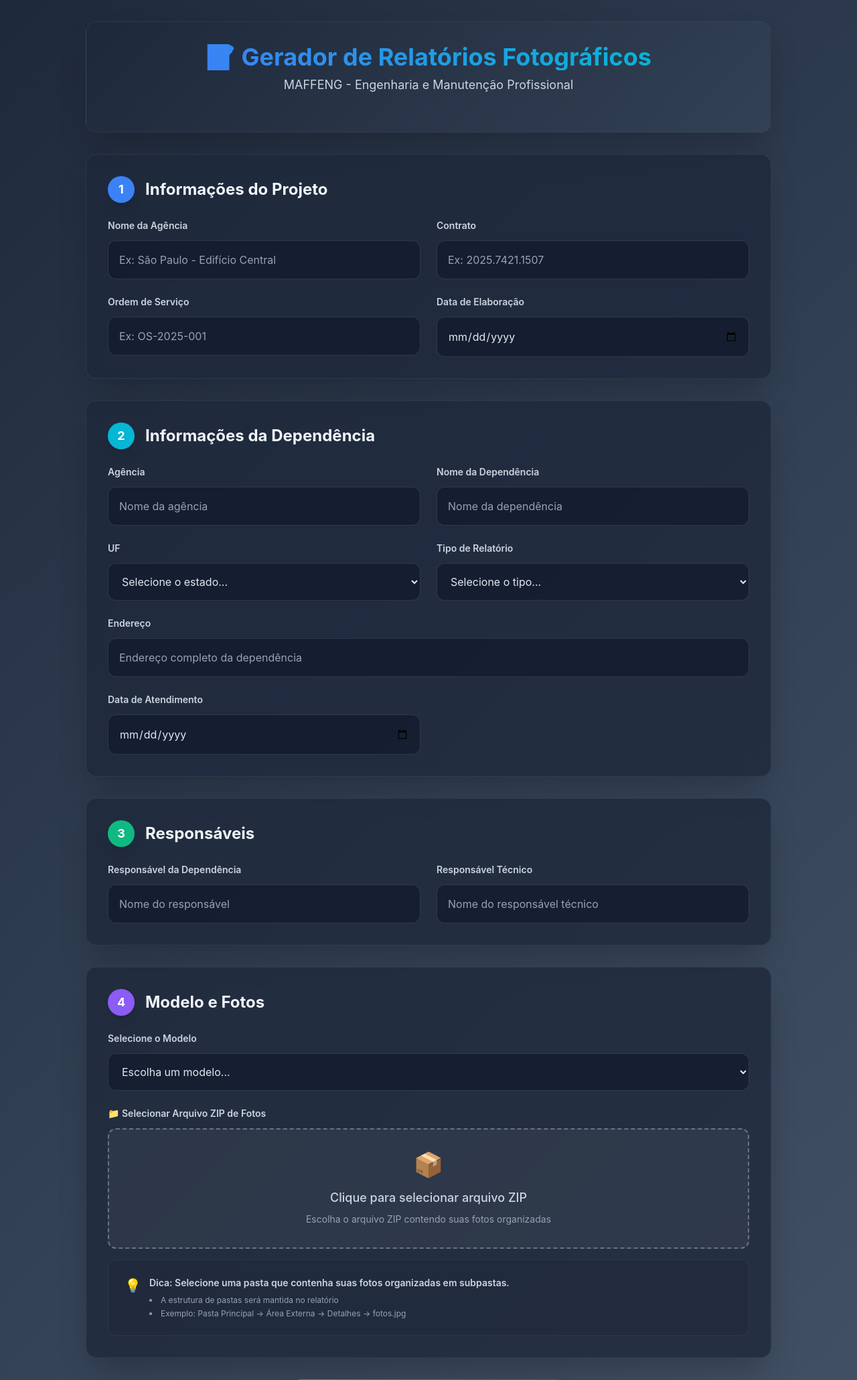
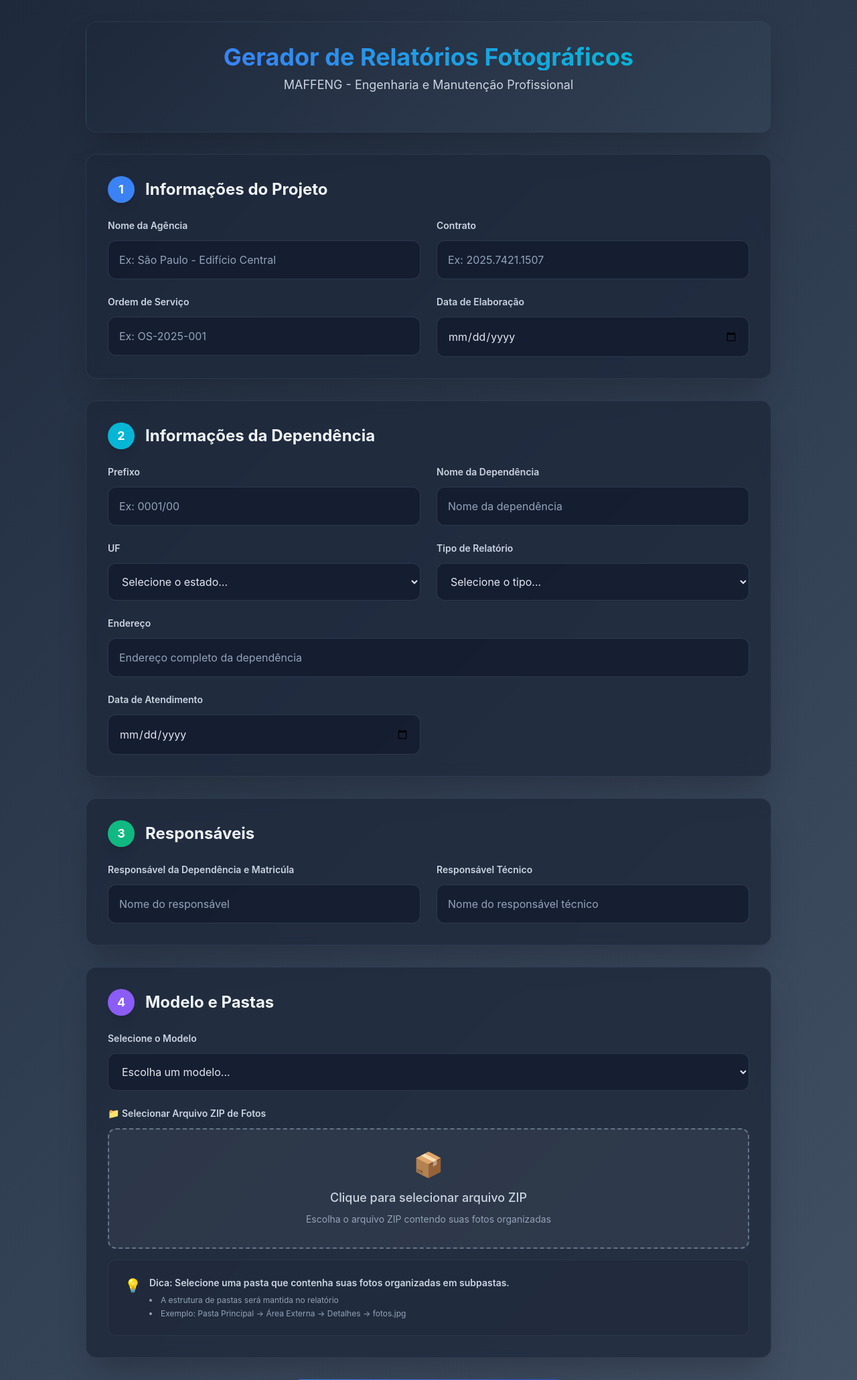
Before and after one commit to ThiagoNbarbosa/SCRIPT, a Flask app: page / in a window 1280 px wide. Shown: the top 2061 px of the page at 67% size. Run offline with Flask 3, Linux system fonts and the light colour scheme; some libraries are stand-ins or nearby versions.

Commit message:
eu mexi no inspecionar

```diff
--- a/templates/index.html
+++ b/templates/index.html
@@ -66,7 +66,7 @@
                 <div class="flex items-center justify-center mb-6">
                     <img src="/static/logo.png" alt="MAFFENG Logo" class="h-16 w-auto mr-4" onerror="this.style.display='none'">
                     <div>
-                        <h1 class="text-4xl font-bold gradient-text mb-2">📝 Gerador de Relatórios Fotográficos</h1>
+                        <h1 class="text-4xl font-bold gradient-text mb-2">Gerador de Relatórios Fotográficos</h1>
                         <p class="text-slate-300 text-lg">MAFFENG - Engenharia e Manutenção Profissional</p>
                     </div>
                 </div>
@@ -128,10 +128,10 @@
                 </h3>
                 <div class="grid grid-cols-1 md:grid-cols-2 gap-6">
                     <div>
-                        <label class="block text-sm font-semibold text-slate-300 mb-3">Agência</label>
+                        <label class="block text-sm font-semibold text-slate-300 mb-3">Prefixo</label>
                         <input type="text" name="ag" required
                                class="input-dark w-full px-4 py-4 rounded-xl focus:outline-none transition-all duration-300"
-                               placeholder="Nome da agência">
+                               placeholder="Ex: 0001/00">
                     </div>
                     <div>
                         <label class="block text-sm font-semibold text-slate-300 mb-3">Nome da Dependência</label>
@@ -205,7 +205,7 @@
                 </h3>
                 <div class="grid grid-cols-1 md:grid-cols-2 gap-6">
                     <div>
-                        <label class="block text-sm font-semibold text-slate-300 mb-3">Responsável da Dependência</label>
+                        <label class="block text-sm font-semibold text-slate-300 mb-3">Responsável da Dependência e Matricúla</label>
                         <input type="text" name="resp_dep" required
                                class="input-dark w-full px-4 py-4 rounded-xl focus:outline-none transition-all duration-300"
                                placeholder="Nome do responsável">
@@ -223,7 +223,7 @@
             <div class="card-dark rounded-2xl p-8 shadow-2xl">
                 <h3 class="text-2xl font-bold text-slate-100 mb-6 flex items-center">
                     <span class="bg-violet-500 text-white rounded-full w-10 h-10 flex items-center justify-center text-lg mr-4 shadow-lg">4</span>
-                    Modelo e Fotos
+                    Modelo e Pastas
                 </h3>
                 <div class="space-y-6">
                     <div>
```
